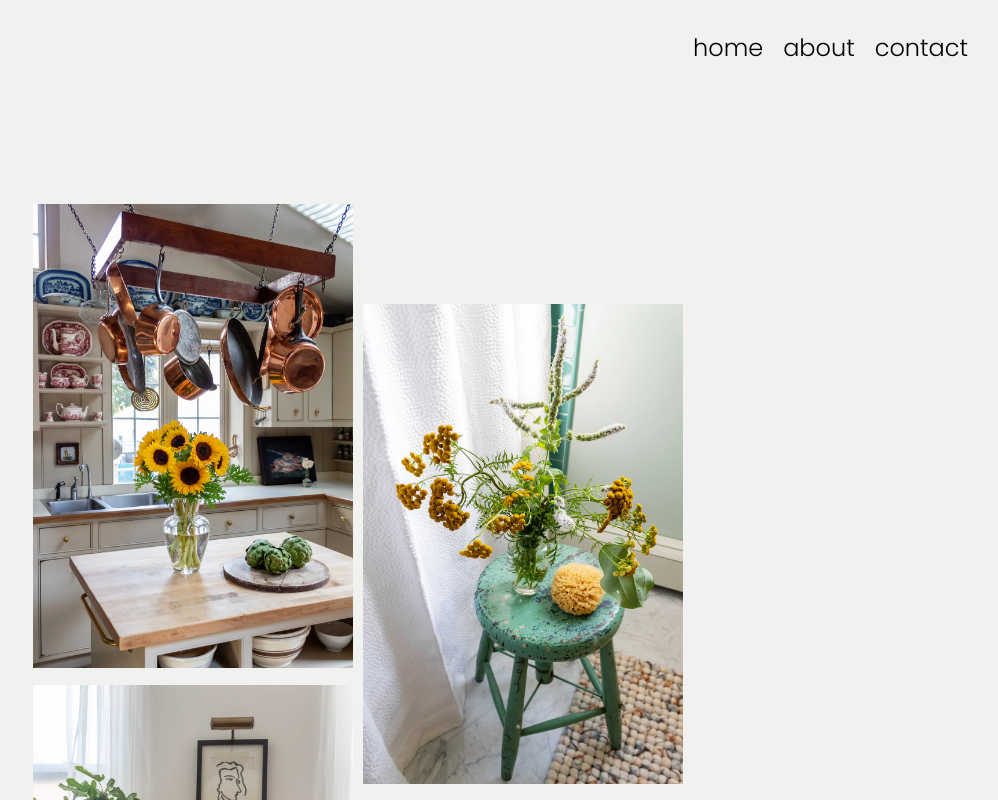
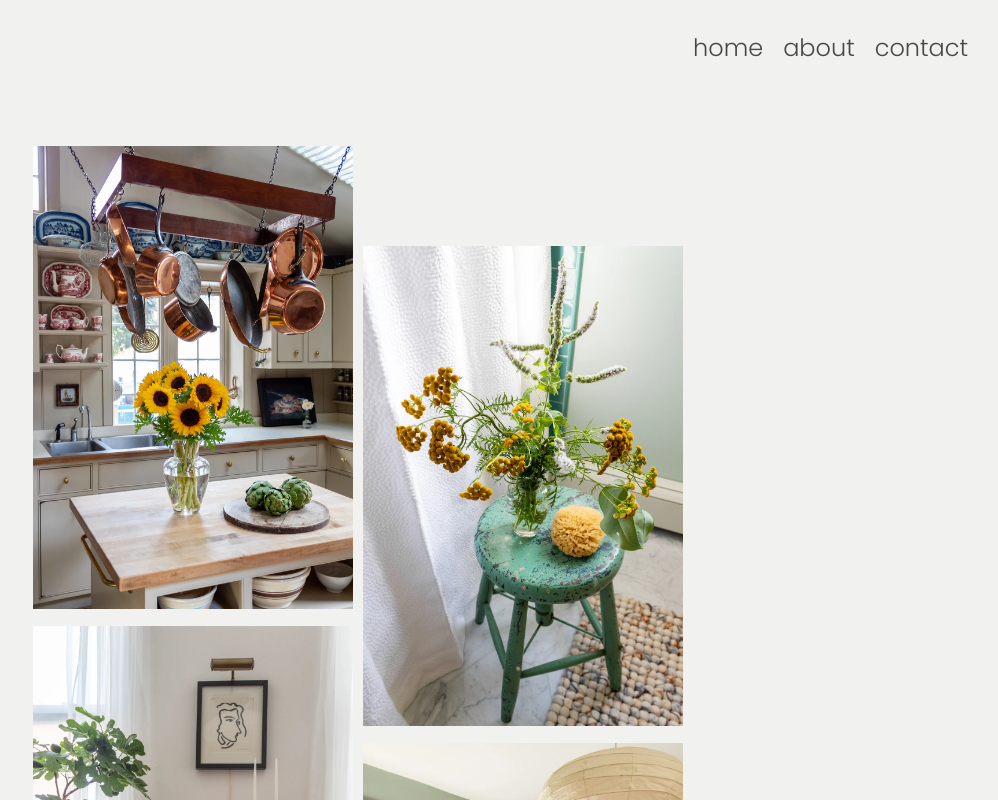
Before and after one commit to izzy1090/edie-templeton-design, a React (Create React App) app: page / in a window 1280 px wide. Shown: the top 800 px of the page, without its empty margins (282-1280 px from the left). Built offline with nearby package versions, Linux system fonts and the light colour scheme.

Commit message:
Tweaked a few things

```diff
--- a/src/components/images.js
+++ b/src/components/images.js
@@ -18,18 +18,17 @@ function Images ( {images} ) {
             entries.forEach((entry)=>{
                 // If the entry is intersecting with the observer
                 if (entry.isIntersecting){
-                    console.log(entry.target)
                     // add the class if they're intersecting
                     entry.target.classList.add('fadeInImage');
                     observer.unobserve(entry.target);
                 }
             })
-        }, { rootMargin: "-50px"})
+        }, { rootMargin: "-100px"})
 
         const imagesToObserve = document.querySelectorAll('.imageContainer')
         // iterate across the imageContainers to observe which ones intersect with our observer from above
         imagesToObserve.forEach((image)=>{
-            observer.observe(image)
+            observer.observe(image);
         })
         // disconnect the observer when everything is finished to clean things up
         return () => observer.disconnect()
--- a/src/pages/ImagesPage.js
+++ b/src/pages/ImagesPage.js
@@ -48,7 +48,8 @@ function ImagesPage () {
         {key: 10, highResImage: bedroom2, compressedImage: bedroom2Compressed, width: 1200, height: 1800, alt: 'Empty bedroom with chair and fur rug draped over the chair.'},
         {key: 11, highResImage: nightstand1, compressedImage: nightstand1Compressed, width: 1067, height: 1600, alt: 'Nightstand photo 1.'},
         {key: 12, highResImage: nightstand2, compressedImage: nightstand2Compressed, width: 1333, height: 2000,  alt: 'Nightstand photo 2.'},
-        {key: 13, highResImage: NYT, compressedImage: NYTCompressed, width: 1800, height: 1200, alt: 'Copy of the NYT laid out on a dining room table.'} ];
+        {key: 13, highResImage: NYT, compressedImage: NYTCompressed, width: 1800, height: 1200, alt: 'Copy of the NYT laid out on a dining room table.'}
+    ]
 
     return <Images images={imageArray}/>
 }
--- a/src/styles/images.css
+++ b/src/styles/images.css
@@ -1,7 +1,7 @@
 .imagesSpreadContainer {
     display: flex;
-    padding-top: 10%;
     justify-content: center;
+    margin-top: 5%;
 }
 
 .imagesSpreadColumn1  {
@@ -41,7 +41,7 @@
 }
 
 .fadeInImage {
-    transition: opacity 600ms;
+    transition: opacity 1000ms;
     opacity: 1;
 }
 
@@ -87,10 +87,6 @@
 
 /* Extra large devices (large laptops and desktops, 1000px and up) */
 @media only screen and (min-width: 1000px) {
-    .imagesSpreadContainer {
-        padding-top: 8%;
-    }
-
     .imageContainer > img {
         max-width: 25vw;
         height: auto;
@@ -99,10 +95,6 @@
 
 /* Extra large devices (large laptops and desktops, 1500px and up) */
 @media only screen and (min-width: 1500px) {
-    .imagesSpreadContainer {
-        padding-top: 6%;
-    }
-
     .imageContainer > img {
         max-width: 20vw;
         height: auto;
--- a/src/styles/navMenu.css
+++ b/src/styles/navMenu.css
@@ -56,7 +56,7 @@
 .desktopMenu a {
     text-decoration: none;
     font-size: 1.5rem;
-    color: black;
+    color: rgba(0, 0, 0, 0.704);
     position: relative; /* Ensure proper positioning of ::after pseudo-element */
 }
 
```
